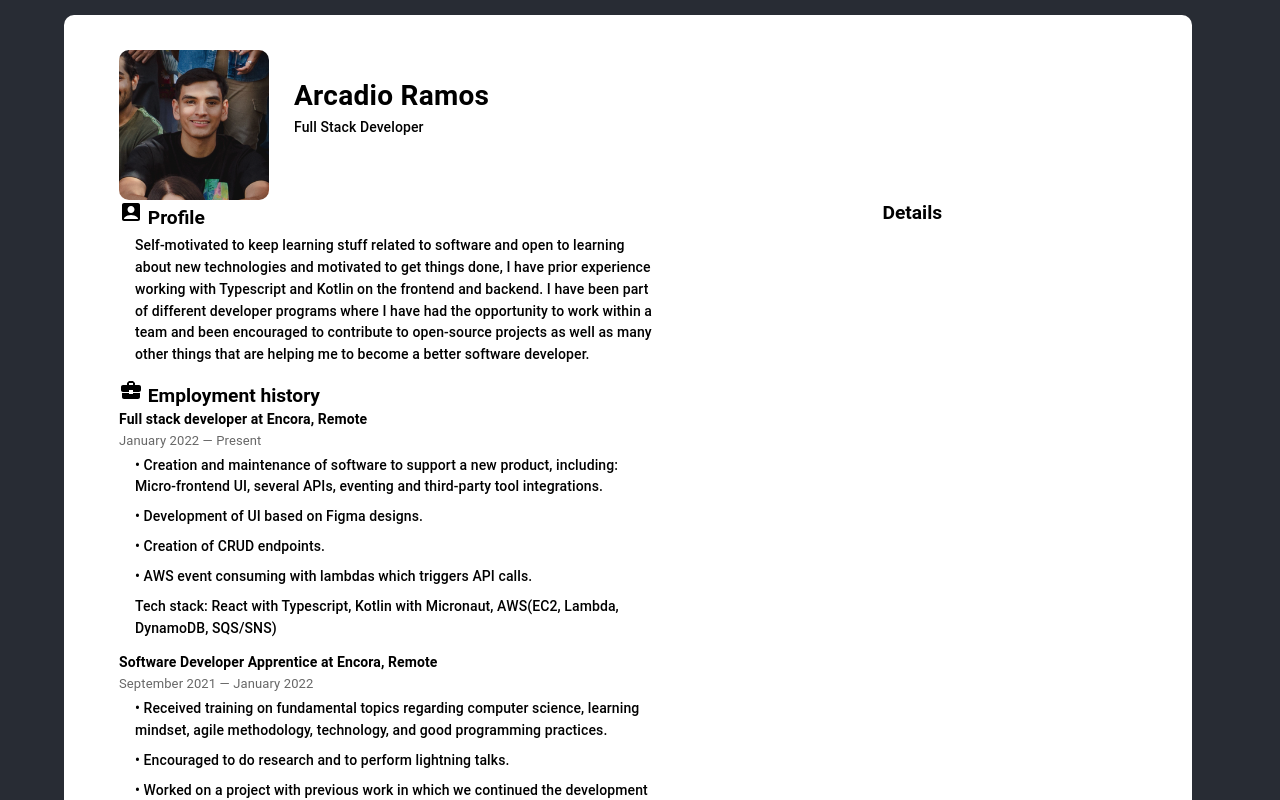
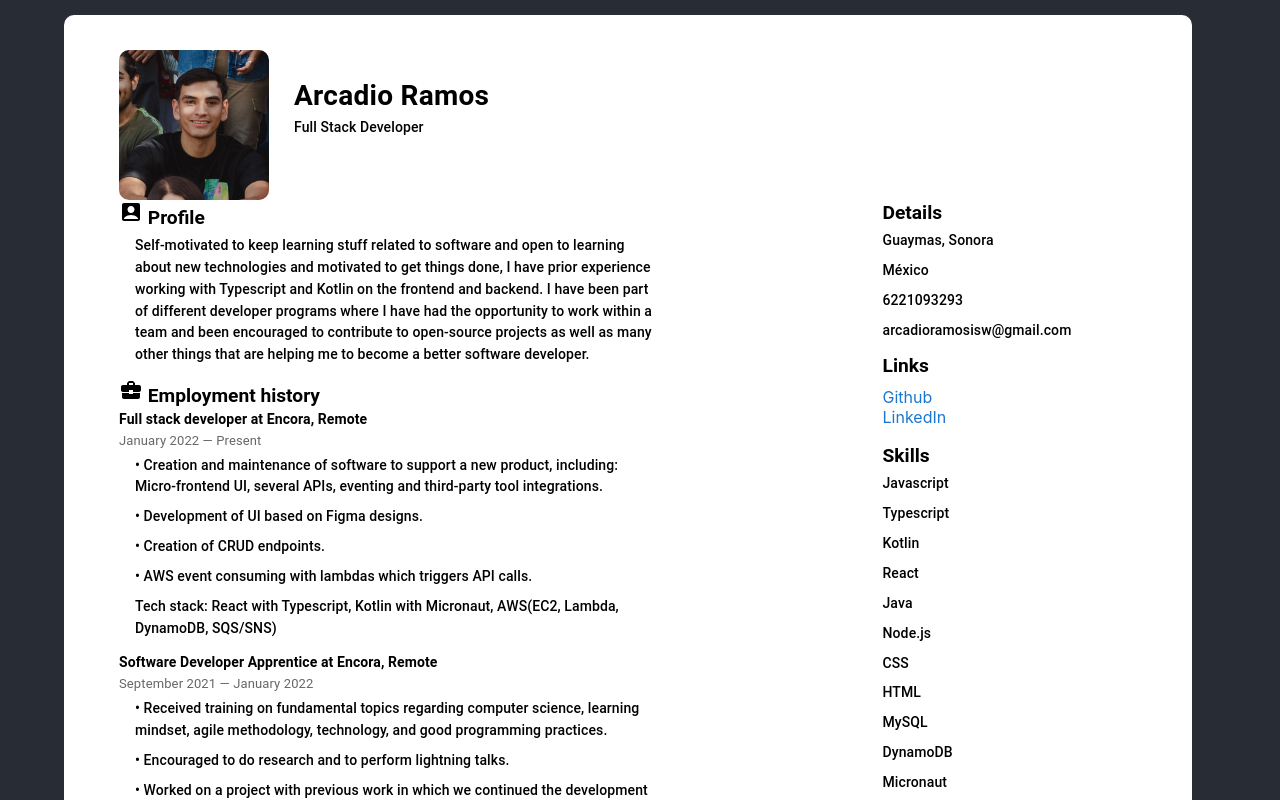
Before and after one commit to arcadioramos/curriculum-vitae, a React (Create React App) app: page / in a window 1280 px wide. Shown: the top 800 px of the page. Built offline with nearby package versions, Linux system fonts and the light colour scheme.

Commit message:
last changes and deploy

```diff
--- a/package.json
+++ b/package.json
@@ -1,4 +1,5 @@
 {
+  "homepage": "http://arcadioramos.github.io/curriculum-vitae",
   "name": "curriculum-vitae",
   "version": "0.1.0",
   "private": true,
@@ -25,6 +26,8 @@
   },
   "scripts": {
     "start": "react-scripts start",
+    "predeploy": "npm run build",
+    "deploy": "gh-pages -d build",
     "build": "react-scripts build",
     "test": "react-scripts test",
     "eject": "react-scripts eject"
@@ -46,5 +49,8 @@
       "last 1 firefox version",
       "last 1 safari version"
     ]
+  },
+  "devDependencies": {
+    "gh-pages": "^5.0.0"
   }
 }
--- a/src/App.tsx
+++ b/src/App.tsx
@@ -12,7 +12,6 @@ import Container from '@mui/material/Container';
 import { useTheme } from '@mui/material/styles';
 import useMediaQuery from '@mui/material/useMediaQuery';
 import Link from '@mui/material/Link';
-import DetailsSection from './components/DetailsSection';
 
 
 
@@ -27,7 +26,7 @@ function App() {
       <Grid container justifyContent={'center'} sx={{ p: 3 }} spacing={3}>
         <I18nextProvider i18n={i18nInstance}>
           <Grid container direction={'row'} sx={{ backgroundColor: '#ffffff', borderRadius: '10px', padding: paddingPx }}>
-              <ProfileImage />
+            <ProfileImage />
             <Grid item xs={12} sm={12} md={9}>
 
               <Section title={t("title.profile")} icon={<AccountBoxIcon />} description={[t("experience.profile")]} />
@@ -41,12 +40,19 @@ function App() {
                 <Link href="https://github.com/Greenstand/treetracker-admin-client/pull/255">Greenstand/treetracker-admin-client</Link>
               </Grid>
               <Section title={t("title.education")} subtitle={t("subtitle.education")} icon={<SchoolIcon />} dateOfWork='August 2017 — May 2021' />
-              <Section title={t("title.internships")} subtitle={t("subtitle.internships")} description={[t("experience.internship1"),t("experience.internship2"),t("experience.internship3"),t("experience.internship4")]} icon={<GroupIcon />} dateOfWork='January 2020 — June 2020' />
+              <Section title={t("title.internships")} subtitle={t("subtitle.internships")} description={[t("experience.internship1"), t("experience.internship2"), t("experience.internship3"), t("experience.internship4")]} icon={<GroupIcon />} dateOfWork='January 2020 — June 2020' />
 
 
             </Grid>
             <Grid item xs={12} sm={12} md={3}>
-              <DetailsSection title={'Details'}/>
+              <Section title={'Details'} description={['Guaymas, Sonora', 'México', '6221093293', 'arcadioramosisw@gmail.com']} isDetailsSection={true} />
+              <Section title={'Links'} />
+              <Grid container direction='column' sx={{ mb: 2 }}>
+                <Link href="https://github.com/arcadioramos" sx={{ textDecoration: 'none' }} >Github</Link>
+                <Link href="https://www.linkedin.com/in/arcadio-ramos-802116184/" sx={{ textDecoration: 'none' }}>LinkedIn</Link>
+              </Grid>
+              <Section title={'Skills'} description={['Javascript', 'Typescript', 'Kotlin', 'React', 'Java', `Node.js`, 'CSS', 'HTML', 'MySQL', 'DynamoDB', 'Micronaut', 'Storybook', 'MaterialUI']} isDetailsSection={true} />
+              <Section title={'Languages'} description={['Spanish', 'English']} isDetailsSection={true}/>
             </Grid>
           </Grid>
         </I18nextProvider>
--- a/src/components/DescriptionList.tsx
+++ b/src/components/DescriptionList.tsx
@@ -5,7 +5,7 @@ import ListItem from '@mui/material/ListItem'
 import ListItemText from '@mui/material/ListItemText'
 import Typography from '@mui/material/Typography'
 
-export default function DescriptionList({ title, icon, description, subtitle, dateOfWork }: SectionProps) {
+export default function DescriptionList({ description, subtitle, dateOfWork, isDetailsSection }: SectionProps) {
     return (
         <Box>
             <Typography variant="subtitle2" align="justify" sx={{ fontWeight: "bold" }}>
@@ -20,7 +20,7 @@ export default function DescriptionList({ title, icon, description, subtitle, da
             <List sx={{ paddingTop: 0 }}>
                 {description?.length !== 0 && description?.map((item, index) => {
                     return (
-                        <ListItem key={`${item}-${index}`} sx={{ paddingTop: 0, paddingBottom: 0 }}>
+                        <ListItem key={`${item}-${index}`} sx={{ paddingTop: 0, paddingBottom: 0, paddingLeft: isDetailsSection ? 0 : '16px' }}>
                             <ListItemText primary={item} primaryTypographyProps={{ variant: "subtitle2" }} />
                         </ListItem>
                     )
--- a/src/components/DetailsSection.tsx
+++ /dev/null
@@ -1,19 +0,0 @@
-import DescriptionList from "./DescriptionList";
-import Box from "@mui/material/Box";
-import Typography from "@mui/material/Typography";
-
-export interface DetailsSectionProps {
-    title?: String;
-    subtitle?: String;
-    description?: String[];
-}
-
-export default function DetailsSection({ title, description, subtitle }: DetailsSectionProps) {
-    return (
-        <Box sx={{ MinWidth: 320, maxWidth: 350 }}>
-            <Typography variant="h5" align="justify" sx={{ fontWeight: "bold", fontSize: '1.2rem' }}>
-                {title}
-            </Typography>
-        </Box>
-    )
-}
--- a/src/components/Section.tsx
+++ b/src/components/Section.tsx
@@ -9,15 +9,16 @@ export interface SectionProps {
     icon?: ReactNode;
     description?: String[];
     dateOfWork?: string;
+    isDetailsSection?: boolean;
 }
 
-export default function Section({ title, icon, description, subtitle, dateOfWork }: SectionProps) {
+export default function Section({ title, icon, description, subtitle, dateOfWork, isDetailsSection }: SectionProps) {
     return (
-        <Box sx={{MinWidth: 320, maxWidth: 550}}>
+        <Box sx={{MinWidth: 320, maxWidth: isDetailsSection ? 350 : 550}}>
             <Typography variant="h5" align="justify" sx={{fontWeight: "bold", fontSize: '1.2rem'}}>
-                {icon} {title}
+                {icon && icon} {title}
             </Typography>
-            <DescriptionList subtitle={subtitle} description={description} dateOfWork={dateOfWork} />
+            <DescriptionList subtitle={subtitle} description={description} dateOfWork={dateOfWork} isDetailsSection={isDetailsSection} />
         </Box>
     )
 }
```
Also changed, not shown: 1 other file (tests, documents, lock files or other folders).
